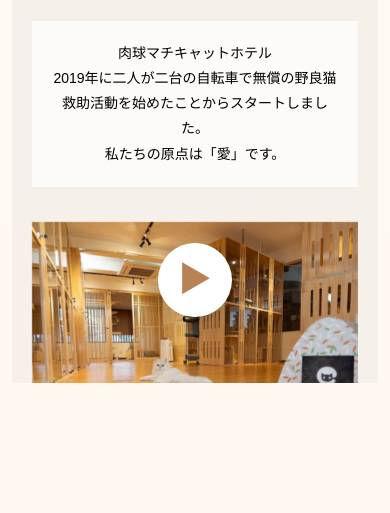
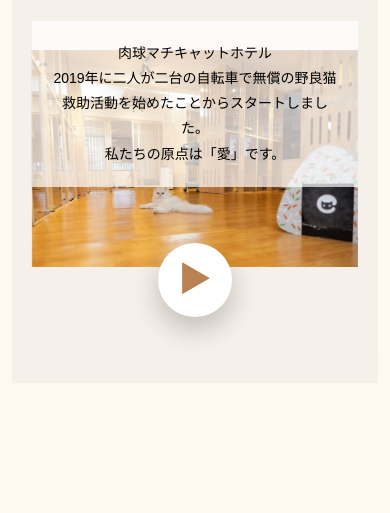
Before and after one commit to cathotel/cat-hotel, a plain HTML site: page index.html in a window 390 px wide. Shown: the part 288-801 px from the top of the page. Drawn offline with Linux system fonts and the light colour scheme.

Commit message:
Add files via upload

```diff
--- a/index.html
+++ b/index.html
@@ -5,7 +5,8 @@
   <title>肉球マチ｜猫専用ホテル</title>
   <meta name="description" content="完全個室の猫専用ホテル。清潔で安心できる空間で、大切な猫ちゃんをお預かりします。">
   <meta name="viewport" content="width=device-width, initial-scale=1.0">
-  <link rel="stylesheet" href="style.css">
+  <!-- <link rel="stylesheet" href="style.css"> -->
+  <link rel="stylesheet" href="style.css?v=20261102">
 </head>
 
 <body>
--- a/style.css
+++ b/style.css
@@ -392,9 +392,8 @@
     top: 0;
 
     width: 100%;
-    height: 100dvh;
-
-    margin-bottom: -100dvh;
+    height: 500px;
+    margin-bottom: -500px;
 
     background-image: url("images/main.jpg");
     background-position: center center;
```
